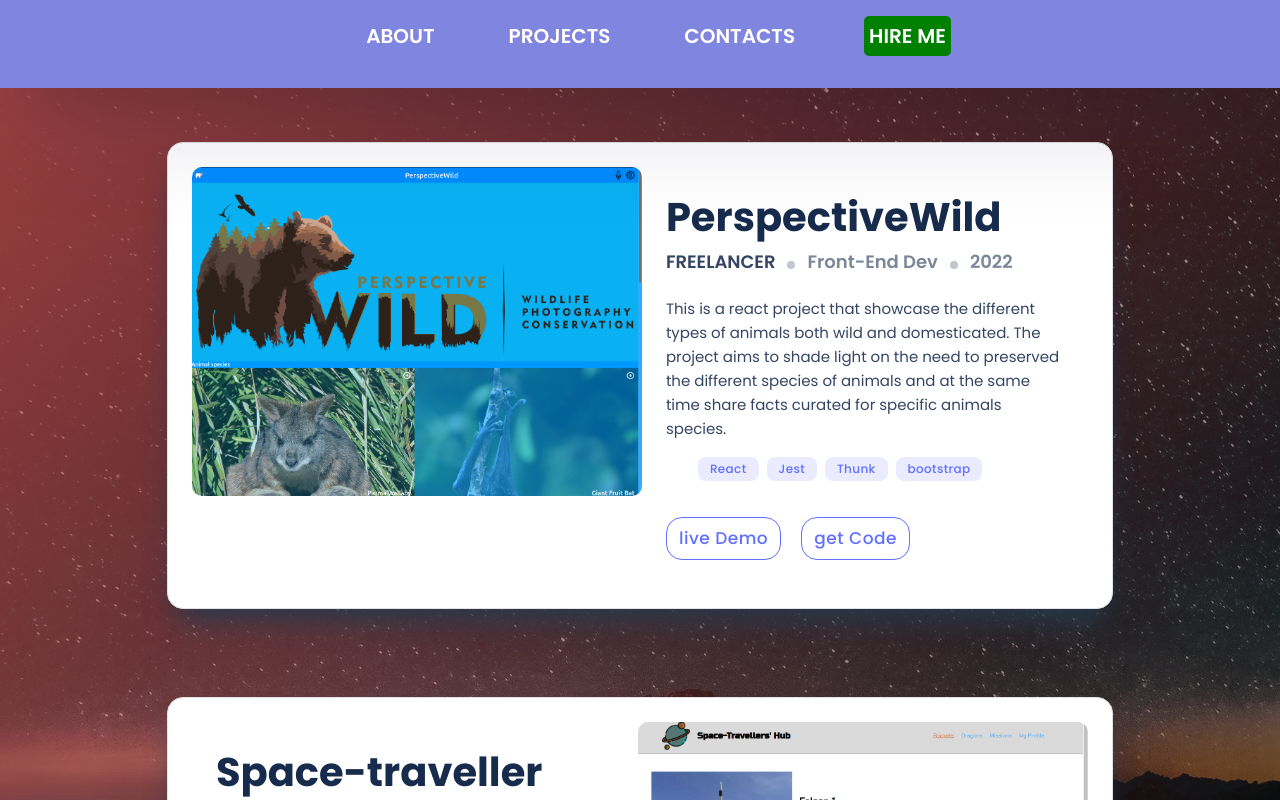
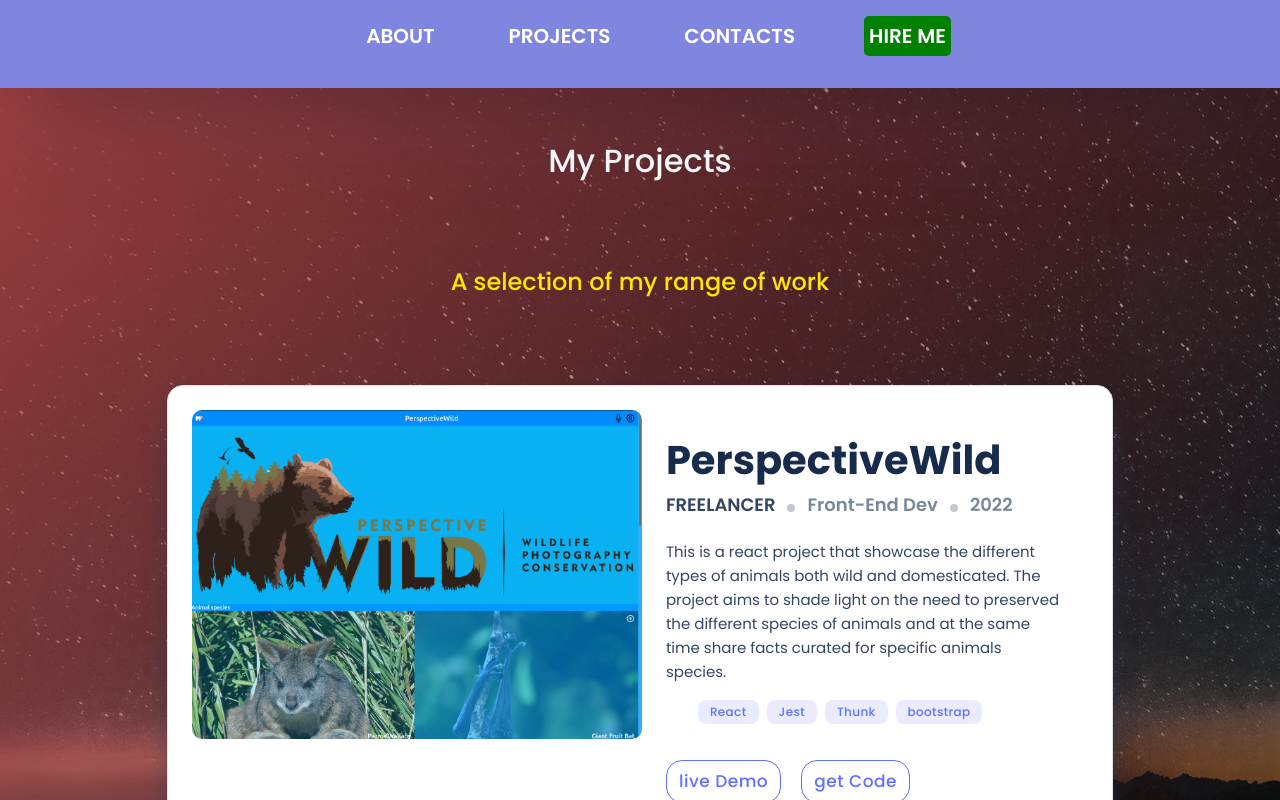
Before and after one commit to daudi13/daudi, a React (Create React App) app: page /Projects in a window 1280 px wide. Shown: the top 800 px of the page. Built offline with nearby package versions, Linux system fonts and the light colour scheme.

Commit message:
Add additions

```diff
--- a/src/components/Routes/Contacts/Form.js
+++ b/src/components/Routes/Contacts/Form.js
@@ -1,8 +1,9 @@
 import React from 'react'
+import { Slide } from 'react-awesome-reveal'
 
 const Form = () => {
   return (
-  <>
+  <Slide>
     <form id="form" action="https://formspree.io/f/mjvlgvab" method="POST">
       <label for="userName">
           <input
@@ -25,7 +26,7 @@ const Form = () => {
         <button type="submit" className="btn btn__submit">Get in touch</button>
       </div>
       </form>
-  </>
+  </Slide>
   )
 }
 
--- a/src/components/Routes/Homepage/Homepage.css
+++ b/src/components/Routes/Homepage/Homepage.css
@@ -87,6 +87,7 @@ body {
   background-color: rgba(0, 0, 0, 0.5);
   backdrop-filter: blur(3px);
   padding: 5rem 0;
+  box-shadow: rgb(38, 57, 77) 0px 20px 30px -20px;
 }
 
 .desc {
--- a/src/components/Routes/Projects/Projects.css
+++ b/src/components/Routes/Projects/Projects.css
@@ -17,6 +17,18 @@
 
 .work-section__box {
   overflow-x: hidden;
+}
+
+.work-section__title {
+  text-align: center;
+  color: #fff;
+  margin: 0;
+}
+
+.work-section__sub-title {
+  text-align: center;
+  color: rgb(255, 230, 0);
+  margin: 0;
 }
 
 .work-section__card {
--- a/src/components/Routes/Projects/Projects.js
+++ b/src/components/Routes/Projects/Projects.js
@@ -5,7 +5,10 @@ import ProjectCard from './ProjectCard';
 const Projects = () => {
   return (
     <section className="work-section" id="portfolio">
+
       <div className="work-section__box">
+        <h2 className="work-section__title">My Projects</h2>
+        <h4 className="work-section__sub-title">A selection of my range of work</h4>
         {
           modals.map((modal) => (
             <ProjectCard
```
